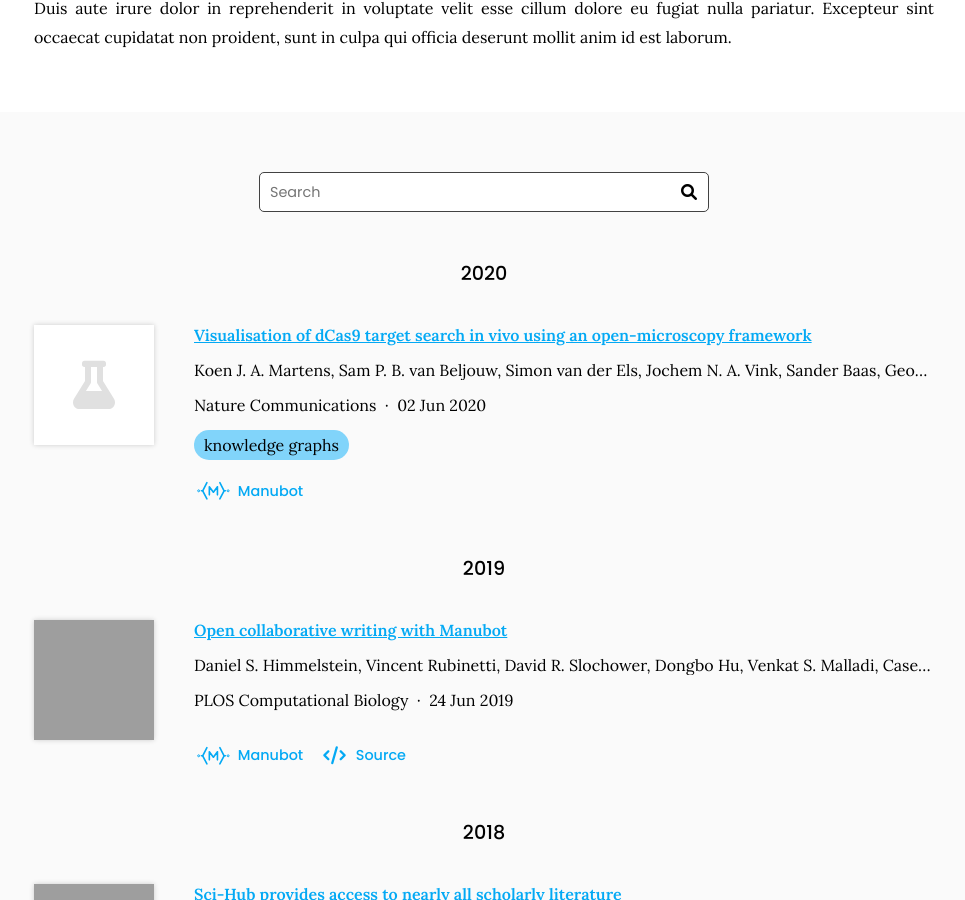
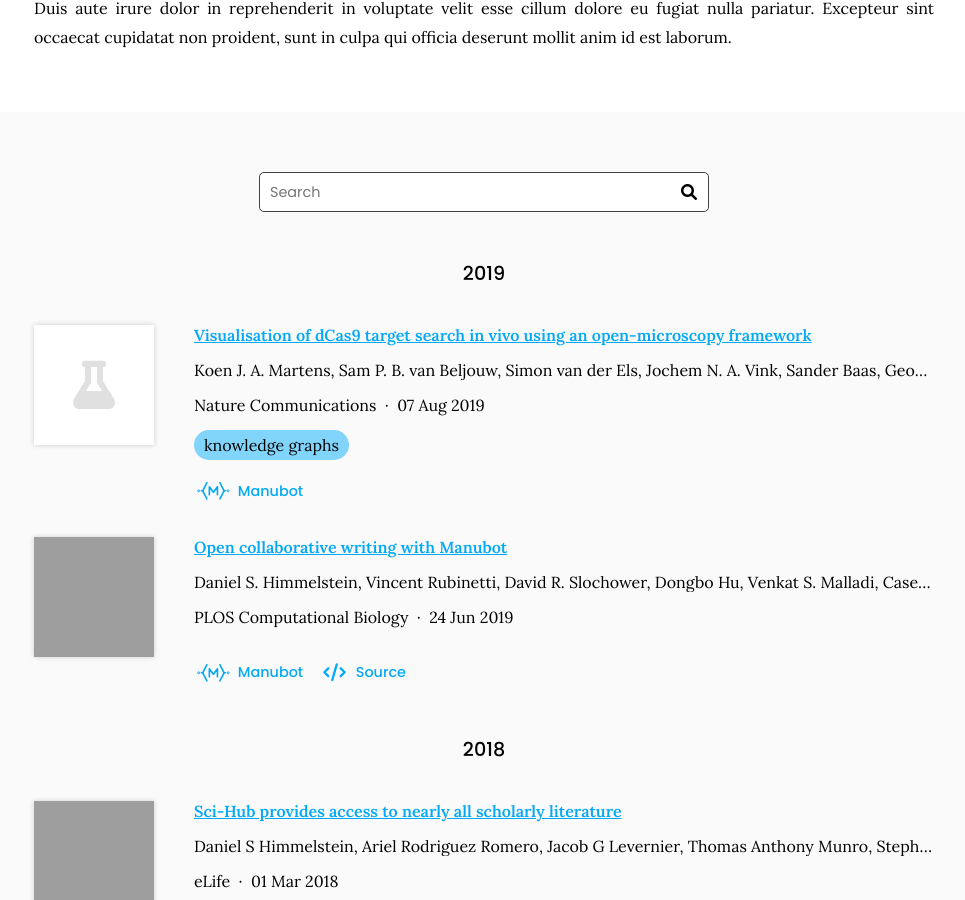
Before and after one commit to kjamartens/MartensWebPage, a Jekyll site: the page built from research/index.md, in a window 1280 px wide and 900 px high, scrolled down 320 px. Shown: the whole window, without its empty margins (156-1121 px from the left). Built offline with Jekyll 4.4.1, drawn with Linux system fonts in a browser that asks for light colours; grey boxes are pictures that could not be loaded.

Commit message:
Generate citations

```diff
--- a/_data/citations.yaml
+++ b/_data/citations.yaml
@@ -15,15 +15,15 @@
   - Michiel Kleerebezem
   - Johannes Hohlbein
   publisher: Nature Communications
-  date: '2020-06-02'
+  date: '2019-08-07'
   link: https://doi.org/gqfhk6
-  image: https://kjamartens.github.io/MartensWebPage/PublicationImages/2019-08-07-dCas9-MCDDA-miCube.png
+  image: https://kjamartens.github.io/MartensWebPage/_data/PublicationImages/2019-08-07-dCas9-MCDDA-miCube.png
   extra-links:
   - type: manubot
     link: https://greenelab.github.io/knowledge-graph-review/
   tags:
   - knowledge graphs
-  _cache: a50951dd6dd291eb57a880216dd399b01b903a2c7fcea6d0c1b61ffe3aee4580
+  _cache: 2cf1928c6e594486f31512bd02a5d28d85a3233ed28a0f40fa29b43a958dc449
 - id: doi:10.1371/journal.pcbi.1007128
   title: Open collaborative writing with Manubot
   authors:
```
